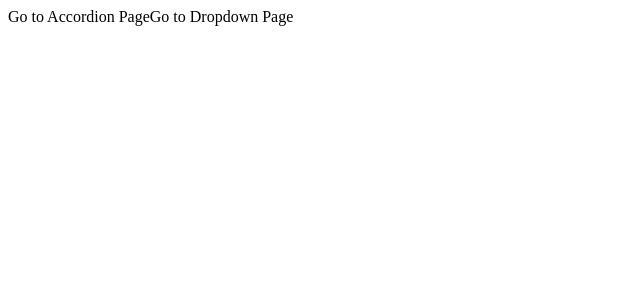
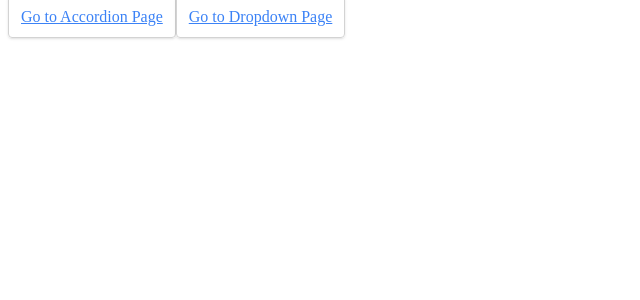
Before and after one commit to zzz-icy/comps, a React (Create React App) app: page / in a window 1280 px wide. Shown: the top 300 px of the page, without its empty margins (0-640 px from the left). Built offline with nearby package versions, Linux system fonts and the light colour scheme.

Commit message:
added useNavigation hook

```diff
--- a/src/App.tsx
+++ b/src/App.tsx
@@ -1,6 +1,6 @@
 import Route from "./components/Route.tsx"
 import "./index.css"
-import React, { useEffect, useState } from "react"
+import React from "react"
 import AccordionPage from "./pages/AccordionPage.tsx"
 import DropdownPage from "./pages/DropdownPage.tsx"
 import Link from "./components/Link.tsx"
--- /dev/null
+++ b/src/components/Link.css
@@ -0,0 +1,3 @@
+a {
+	color: rgb(59 130 246);
+}
--- a/src/components/Link.tsx
+++ b/src/components/Link.tsx
@@ -1,14 +1,33 @@
-import React, { useContext } from "react"
-import NavigationContext from "../context/Navigation.tsx"
-function Link({ to, children }) {
-	const { navigateTo } = useContext(NavigationContext)
+import React from "react"
+import "./Link.css"
+import useNavigation from "../hooks/use-navigation.ts"
+interface Props {
+	to: string
+	children: React.ReactNode
+	styleName?: string
+}
+function Link({ to, children, styleName }: Props) {
+	const { navigateTo } = useNavigation()
 	const handleClick = (e: React.MouseEvent<HTMLAnchorElement, MouseEvent>) => {
+		console.log("e", e)
+		if (e.metaKey || e.ctrlKey) {
+			return
+		}
 		e.preventDefault()
+
 		if (navigateTo) {
 			navigateTo(to)
 		}
 	}
 
-	return <a onClick={handleClick}>{children}</a>
+	return (
+		<a
+			href={to} // for the browser to handle, e.g. open in a new tab in Chrome
+			onClick={handleClick}
+			className={`panel ${styleName}`}
+		>
+			{children}
+		</a>
+	)
 }
 export default Link
--- a/src/components/Route.tsx
+++ b/src/components/Route.tsx
@@ -1,7 +1,6 @@
-import React, { useContext } from "react"
-import NavigationContext from "../context/Navigation.tsx"
+import useNavigation from "../hooks/use-navigation.ts"
 function Route({ path, children }) {
-	const { currentPath } = useContext(NavigationContext)
+	const { currentPath } = useNavigation()
 
 	if (path === currentPath) {
 		return children
--- /dev/null
+++ b/src/hooks/use-navigation.ts
@@ -0,0 +1,7 @@
+import { useContext } from "react"
+import NavigationContext from "../context/Navigation.tsx"
+
+function useNavigation() {
+	return useContext(NavigationContext)
+}
+export default useNavigation
```
